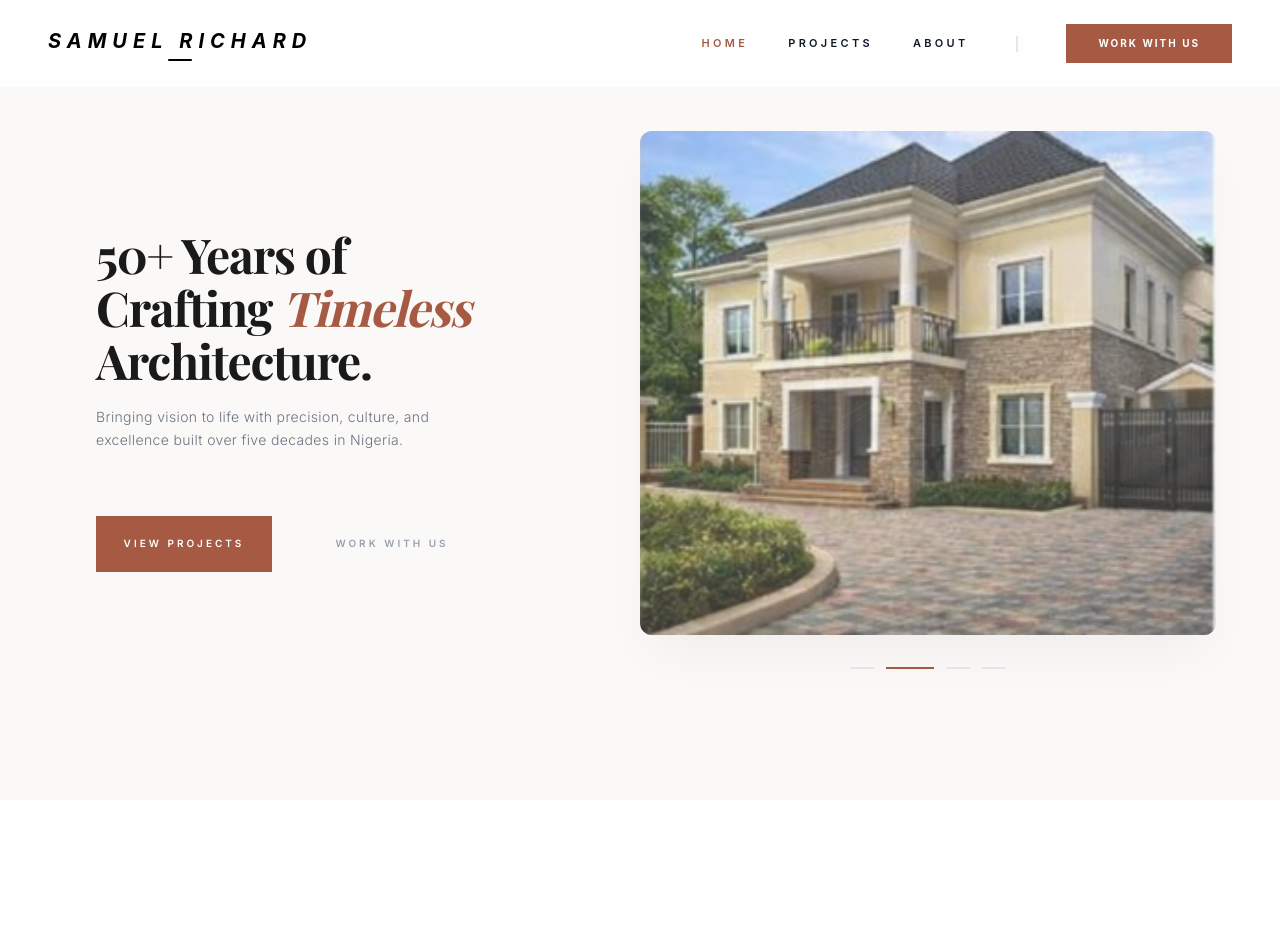
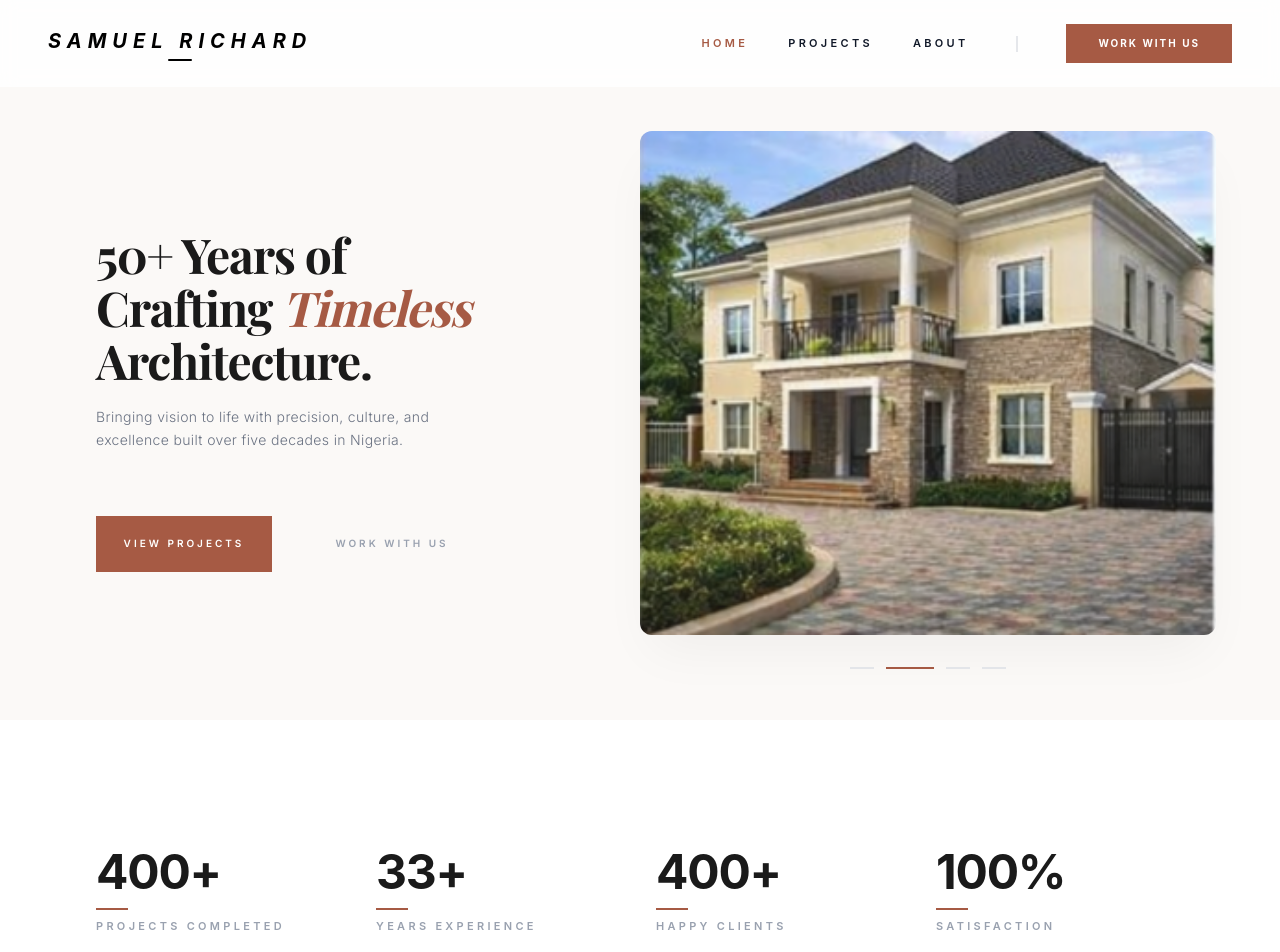
Before and after one commit to wh0isalfred/samuelRichard, a React (Vite) app: page / in a window 1280 px wide. Shown: the top 952 px of the page. Before the commit the page ends 800 px from the top, so only its background shows below. Built offline with nearby package versions, Linux system fonts and the light colour scheme; a web font is replaced by a local one.

Commit message:
Just added a 'stats-like' section to home

```diff
--- /dev/null
+++ b/src/components/Stats.jsx
@@ -0,0 +1,56 @@
+import React from 'react';
+
+const StatsSection = () => {
+  const stats = [
+    { number: '400+', label: 'Projects Completed' },
+    { number: '33+', label: 'Years Experience' },
+    { number: '400+', label: 'Happy Clients' },
+    { number: '100%', label: 'Satisfaction' },
+  ];
+
+  return (
+    <section className="w-full bg-white py-20 md:py-32 px-6 md:px-16 lg:px-24">
+      <div className="max-w-7xl mx-auto grid grid-cols-2 md:grid-cols-4 gap-12 md:gap-8">
+        {stats.map((stat, index) => (
+          <div
+            key={index}
+            /* Animation: Staggered Fade In Up */
+            className="group flex flex-col items-center md:items-start text-center md:text-left transition-all duration-1000 ease-out"
+            style={{
+              animation: `fadeInUp 0.8s ease-out ${index * 0.2}s both`
+            }}
+          >
+            {/* The Number */}
+            <h2 className="text-[#1A1A1A] text-3xl md:text-4xl lg:text-5xl font-bold tracking-tight transition-transform duration-500 group-hover:-translate-y-2">
+              {stat.number}
+            </h2>
+
+            {/* Subtle Divider Line that grows on hover */}
+            <div className="h-[2px] w-8 bg-[#A65A44] mt-3 mb-2 transition-all duration-500 group-hover:w-16"></div>
+
+            {/* The Label */}
+            <p className="text-gray-400 text-[10px] md:text-[11px] uppercase tracking-[0.3em] font-semibold">
+              {stat.label}
+            </p>
+          </div>
+        ))}
+      </div>
+
+      {/* Adding the necessary Keyframes in a style tag or your global CSS */}
+      <style>{`
+        @keyframes fadeInUp {
+          from {
+            opacity: 0;
+            transform: translateY(30px);
+          }
+          to {
+            opacity: 1;
+            transform: translateY(0);
+          }
+        }
+      `}</style>
+    </section>
+  );
+};
+
+export default StatsSection;
--- a/src/pages/Home.jsx
+++ b/src/pages/Home.jsx
@@ -1,5 +1,6 @@
 import React, { useState, useEffect } from 'react';
 import { Link } from 'react-router-dom';
+import StatsSection from '../components/Stats';
 
 import hero1 from '../assets/hero/hero1.png';
 import hero2 from '../assets/hero/hero2.png';
@@ -18,11 +19,13 @@ const Home = () => {
   }, [images.length]);
 
   return (
-    <main className="min-h-screen w-full bg-[#FBF9F7] flex flex-col md:flex-row md:h-screen md:overflow-hidden font-['Inter']">
+    <div className="bg-[#FBF9F7]">
+      {/* HERO SECTION */}
+      {/* Removed overflow-hidden to allow scrolling to the StatsSection */}
+      <main className="min-h-screen w-full flex flex-col md:flex-row md:h-screen font-['Inter']">
 
-  {/* LEFT SIDE: Content - Using items-center for vertical centering */}
+        {/* LEFT SIDE: Content */}
         <section className="w-full md:w-[45%] flex items-center px-6 md:px-16 lg:px-24 py-20 md:py-0">
-    {/* Change 2: Removed -translate-y-6 and added a responsive top margin to text */}
           <div className="w-full pt-10 md:pt-0">
             <h1 className="text-[#1A1A1A] text-4xl sm:text-5xl lg:text-5xl font-['Playfair_Display'] font-bold leading-[1.1] tracking-tight">
               50+ Years of <br />
@@ -34,23 +37,14 @@ const Home = () => {
               Bringing vision to life with precision, culture, and excellence built over five decades in Nigeria.
             </p>
 
-          {/* BUTTONS: Stacked on mobile, side-by-side on desktop */}
             <div className="mt-10 md:mt-16 flex flex-col sm:flex-row items-stretch sm:items-center gap-4 sm:gap-8 pointer-events-auto">
-            {/* Primary CTA */}
-            <Link
-              to="/projects"
-              className="group relative flex h-[56px] sm:w-[200px] items-center justify-center bg-[#A65A44] overflow-hidden transition-all duration-700 ease-[cubic-bezier(0.19,1,0.22,1)] hover:bg-[#1a1a1a]"
-            >
+              <Link to="/projects" className="group relative flex h-[56px] sm:w-[200px] items-center justify-center bg-[#A65A44] overflow-hidden transition-all duration-700 ease-[cubic-bezier(0.19,1,0.22,1)] hover:bg-[#1a1a1a]">
                 <span className="relative z-10 text-[10px] uppercase tracking-[0.3em] font-bold text-white transition-transform duration-700 ease-[cubic-bezier(0.19,1,0.22,1)] group-hover:scale-110">
                   View Projects
                 </span>
               </Link>
 
-            {/* Secondary CTA */}
-            <Link
-              to="/contact"
-              className="group relative flex h-[56px] sm:w-[200px] items-center justify-center overflow-hidden transition-all duration-700 ease-[cubic-bezier(0.19,1,0.22,1)]"
-            >
+              <Link to="/contact" className="group relative flex h-[56px] sm:w-[200px] items-center justify-center overflow-hidden transition-all duration-700 ease-[cubic-bezier(0.19,1,0.22,1)]">
                 <span className="relative z-10 text-[10px] uppercase tracking-[0.3em] font-bold text-gray-400 transition-all duration-700 ease-[cubic-bezier(0.19,1,0.22,1)] group-hover:text-black group-hover:scale-105">
                   Work With Us
                   <span className="absolute -bottom-1 left-1/2 w-0 h-[1px] bg-black -translate-x-1/2 transition-all duration-700 ease-[cubic-bezier(0.19,1,0.22,1)] group-hover:w-full"></span>
@@ -61,8 +55,7 @@ const Home = () => {
         </section>
 
         {/* RIGHT SIDE: Image Slider */}
-<section className="w-full md:w-[55%] relative h-[400px] sm:h-[500px] md:h-screen flex flex-col justify-center p-6 md:p-10 lg:p-16">
-  {/* The container now has a fixed responsive height to prevent collapsing */}
+        <section className="w-full md:w-[55%] relative h-[450px] md:h-full flex flex-col justify-center p-6 md:p-10 lg:p-16">
           <div className="relative w-full h-full md:h-[75%] overflow-hidden rounded-xl shadow-2xl shadow-black/5 bg-gray-100">
             {images.map((img, index) => (
               <div
@@ -71,18 +64,11 @@ const Home = () => {
                   index === currentSlide ? 'opacity-100 z-10' : 'opacity-0 z-0'
                 }`}
               >
-        <img
-          src={img}
-          alt="Architectural Project"
-          className="h-full w-full object-cover"
-          /* Added loading priority since these are hero images */
-          loading="eager"
-        />
+                <img src={img} alt="Architectural Project" className="h-full w-full object-cover" loading="eager" />
               </div>
             ))}
           </div>
 
-  {/* Indicators */}
           <div className="mt-8 flex justify-center space-x-3">
             {images.map((_, index) => (
               <button
@@ -96,6 +82,13 @@ const Home = () => {
           </div>
         </section>
       </main>
+
+      {/* STATS SECTION */}
+      <div className="relative z-20 -mt-10 md:-mt-20">
+        <StatsSection />
+      </div>
+
+    </div>
   );
 };
 
```
Lines whose indentation alone changed are shown as unchanged.
